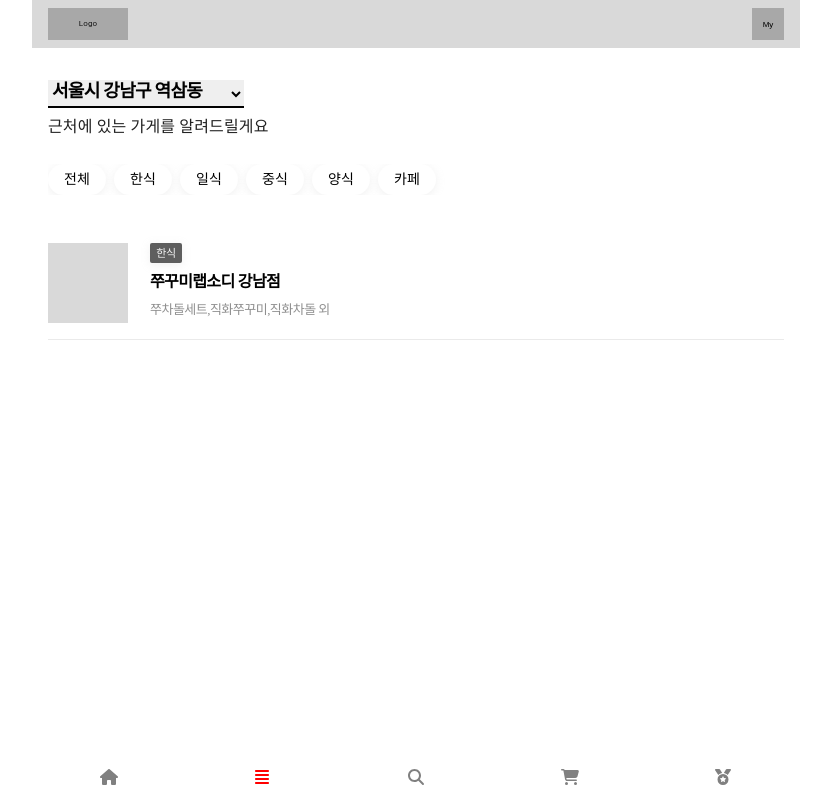
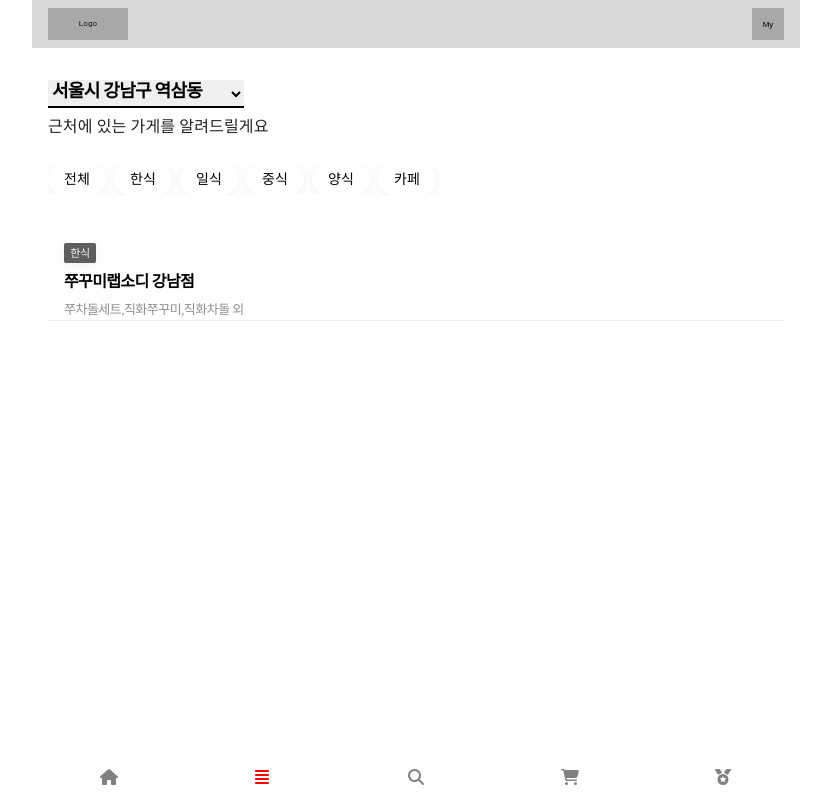
Before and after one commit to dlantjdgkgk/SmallGift, a React (Create React App) app: page /category in a window 1280 px wide. Shown: the whole page, without its empty margins (224-1055 px from the left). Built offline with nearby package versions, Linux system fonts and the light colour scheme.

Commit message:
fix : 디자인 수정

```diff
--- a/src/components/CategoryPageSection/style.ts
+++ b/src/components/CategoryPageSection/style.ts
@@ -63,17 +63,17 @@ export const CategoryPageSectionWrapper = styled.div`
     border-bottom: 1px solid #eaeaea;
     display: flex;
   }
-  .box {
+  .restaurantImage {
     width: 80px;
     height: 80px;
     background: #d9d9d9;
     margin-bottom: 16px;
   }
   .restaurantInformation {
-    margin-left: 22px;
+    margin-left: 16px;
     display: flex;
     flex-direction: column;
-    button {
+    .category {
       width: 32px;
       height: 20px;
       background: #5e5e5e;
@@ -85,6 +85,9 @@ export const CategoryPageSectionWrapper = styled.div`
       line-height: 16px;
       letter-spacing: -0.04em;
       color: #f4f4f4;
+      display: flex;
+      justify-content: center;
+      align-items: center;
     }
     .restaurantName {
       font-family: "Noto Sans KR";
```
